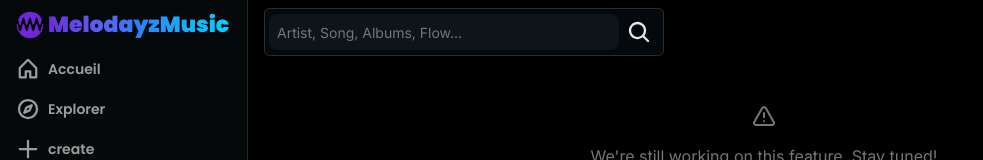
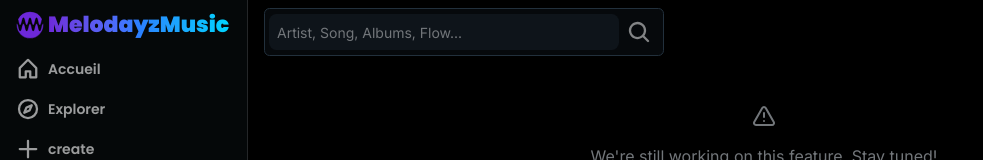
Before and after one commit to bossnare/melodayzmusic, a Next.js app in the folder apps/client/: page /dashboard/discover in a window 1280 px wide. Shown: the top 160 px of the page, without its empty margins (0-983 px from the left). Built offline with nearby package versions, Linux system fonts and the light colour scheme.

Commit message:
Update SeachBar.tsx: reduce opacity on search bar

```diff
--- a/apps/client/src/components/navigation/SeachBar.tsx
+++ b/apps/client/src/components/navigation/SeachBar.tsx
@@ -39,7 +39,7 @@ const SearchBar = () => {
           </MotionButton>
         </div>
         <div>
-          <MotionButton className="p-[6px] text-primary-foreground/90 dark:bg-nav dark:lg:bg-transparent lg:p-2">
+          <MotionButton className="p-[6px] text-primary-foreground/50 dark:bg-nav dark:lg:bg-transparent lg:p-2">
             <MagnifyingGlassIcon weight={'bold'} className="size-7 lg:size-6" />
           </MotionButton>
         </div>
```
